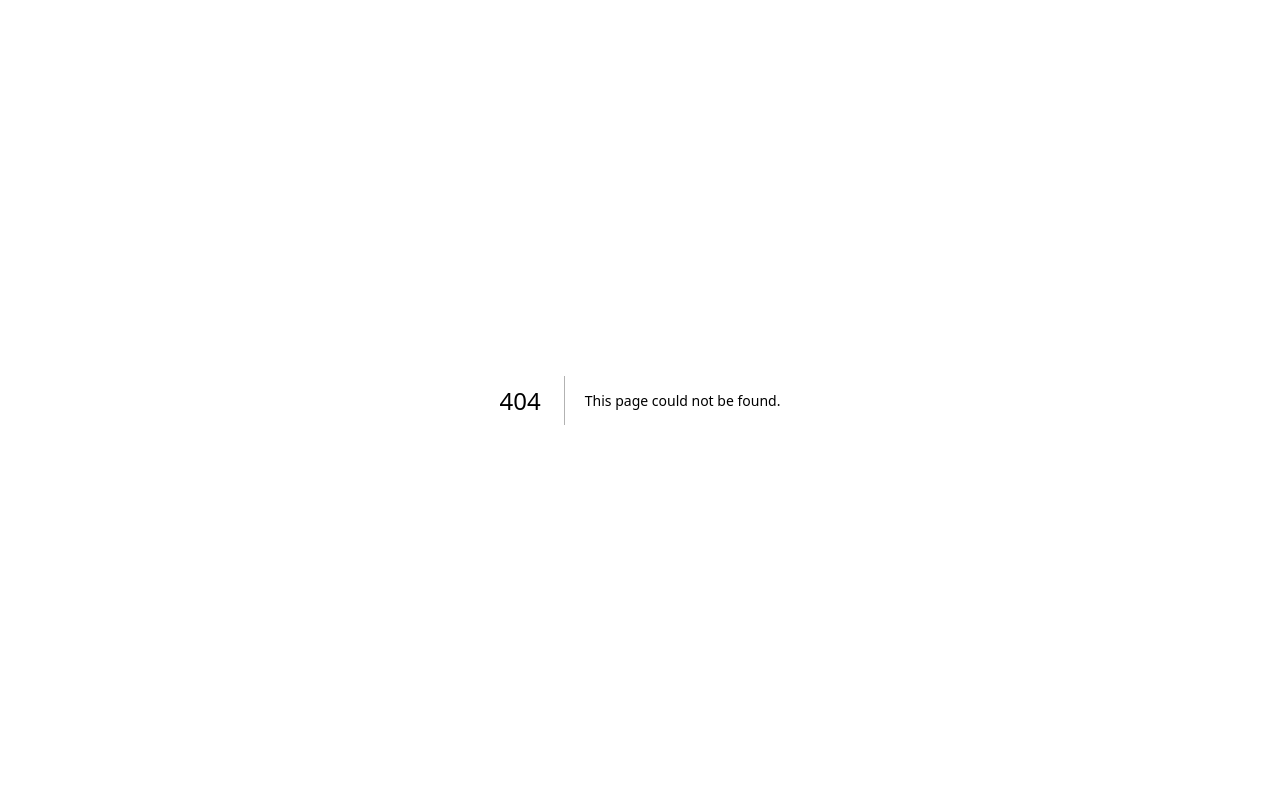
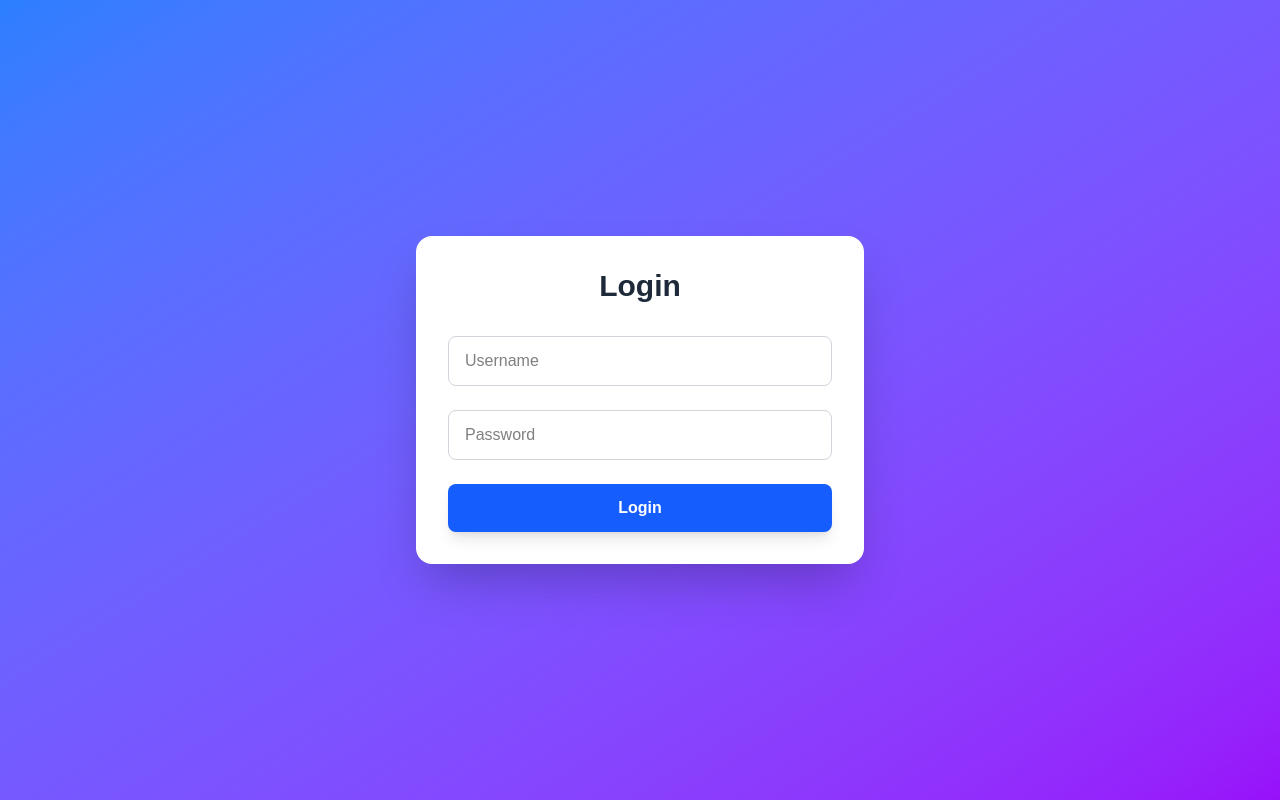
Before and after one commit to me-lucas-al/Portfolio, a Next.js app in the folder web/: page /login in a window 1280 px wide. Before the commit this address had no page. Built offline with nearby package versions, Linux system fonts and the light colour scheme.

Commit message:
feat: initialize login with next auth

```diff
--- a/web/package.json
+++ b/web/package.json
@@ -8,12 +8,15 @@
     "start": "next start"
   },
   "dependencies": {
+    "bcryptjs": "^3.0.3",
     "next": "16.1.4",
+    "next-auth": "5.0.0-beta.30",
     "react": "19.2.3",
     "react-dom": "19.2.3"
   },
   "devDependencies": {
     "@tailwindcss/postcss": "^4",
+    "@types/bcryptjs": "^3.0.0",
     "@types/node": "^20",
     "@types/react": "^19",
     "@types/react-dom": "^19",
--- /dev/null
+++ b/web/src/app/login/page.tsx
@@ -0,0 +1,27 @@
+export default function Login() {
+ return (
+   <div className="min-h-screen flex items-center justify-center bg-gradient-to-br from-blue-500 to-purple-600">
+      <div className="bg-white p-8 rounded-2xl shadow-2xl w-full max-w-md">
+        <h1 className="text-3xl font-bold text-center text-gray-800 mb-8">Login</h1>
+        <div className="space-y-6">
+          <input
+            type="text"
+            placeholder="Username"
+            className="w-full px-4 py-3 border border-gray-300 rounded-lg focus:outline-none focus:ring-2 focus:ring-blue-500 focus:border-transparent transition text-black"
+          />
+          <input
+            type="password"
+            placeholder="Password"
+            className="w-full px-4 py-3 border border-gray-300 rounded-lg focus:outline-none focus:ring-2 focus:ring-blue-500 focus:border-transparent transition text-black"
+          />
+          <button
+            type="submit"
+            className="w-full bg-blue-600 text-white py-3 rounded-lg font-semibold hover:bg-blue-700 transition duration-300 shadow-lg hover:shadow-xl"
+          >
+            Login
+          </button>
+        </div>
+      </div>
+   </div>
+ );
+}
--- a/web/src/app/page.tsx
+++ b/web/src/app/page.tsx
@@ -1,65 +1,8 @@
-import Image from "next/image";
 
 export default function Home() {
   return (
-    <div className="flex min-h-screen items-center justify-center bg-zinc-50 font-sans dark:bg-black">
-      <main className="flex min-h-screen w-full max-w-3xl flex-col items-center justify-between py-32 px-16 bg-white dark:bg-black sm:items-start">
-        <Image
-          className="dark:invert"
-          src="/next.svg"
-          alt="Next.js logo"
-          width={100}
-          height={20}
-          priority
-        />
-        <div className="flex flex-col items-center gap-6 text-center sm:items-start sm:text-left">
-          <h1 className="max-w-xs text-3xl font-semibold leading-10 tracking-tight text-black dark:text-zinc-50">
-            To get started, edit the page.tsx file.
-          </h1>
-          <p className="max-w-md text-lg leading-8 text-zinc-600 dark:text-zinc-400">
-            Looking for a starting point or more instructions? Head over to{" "}
-            <a
-              href="https://vercel.com/templates?framework=next.js&utm_source=create-next-app&utm_medium=appdir-template-tw&utm_campaign=create-next-app"
-              className="font-medium text-zinc-950 dark:text-zinc-50"
-            >
-              Templates
-            </a>{" "}
-            or the{" "}
-            <a
-              href="https://nextjs.org/learn?utm_source=create-next-app&utm_medium=appdir-template-tw&utm_campaign=create-next-app"
-              className="font-medium text-zinc-950 dark:text-zinc-50"
-            >
-              Learning
-            </a>{" "}
-            center.
-          </p>
-        </div>
-        <div className="flex flex-col gap-4 text-base font-medium sm:flex-row">
-          <a
-            className="flex h-12 w-full items-center justify-center gap-2 rounded-full bg-foreground px-5 text-background transition-colors hover:bg-[#383838] dark:hover:bg-[#ccc] md:w-[158px]"
-            href="https://vercel.com/new?utm_source=create-next-app&utm_medium=appdir-template-tw&utm_campaign=create-next-app"
-            target="_blank"
-            rel="noopener noreferrer"
-          >
-            <Image
-              className="dark:invert"
-              src="/vercel.svg"
-              alt="Vercel logomark"
-              width={16}
-              height={16}
-            />
-            Deploy Now
-          </a>
-          <a
-            className="flex h-12 w-full items-center justify-center rounded-full border border-solid border-black/[.08] px-5 transition-colors hover:border-transparent hover:bg-black/[.04] dark:border-white/[.145] dark:hover:bg-[#1a1a1a] md:w-[158px]"
-            href="https://nextjs.org/docs?utm_source=create-next-app&utm_medium=appdir-template-tw&utm_campaign=create-next-app"
-            target="_blank"
-            rel="noopener noreferrer"
-          >
-            Documentation
-          </a>
-        </div>
-      </main>
+    <div>
+
     </div>
   );
 }
```
Also changed, not shown: 1 other file (tests, documents, lock files or other folders).
